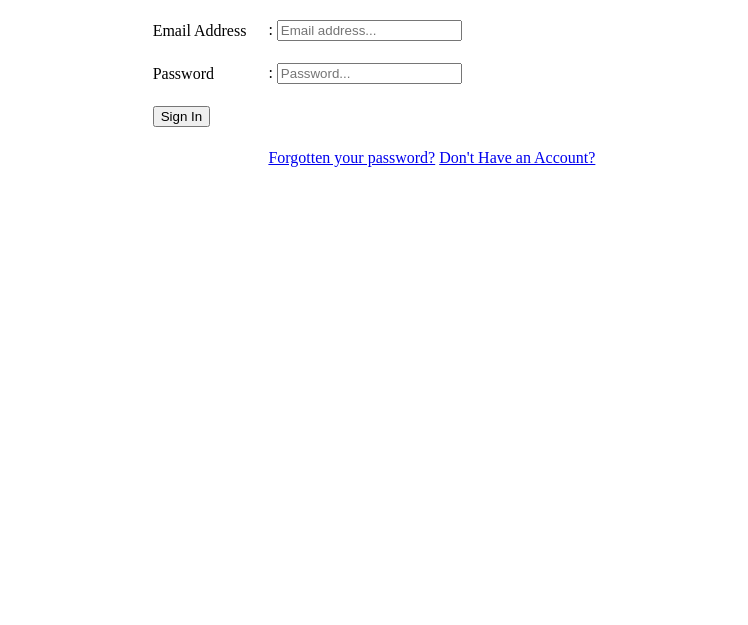
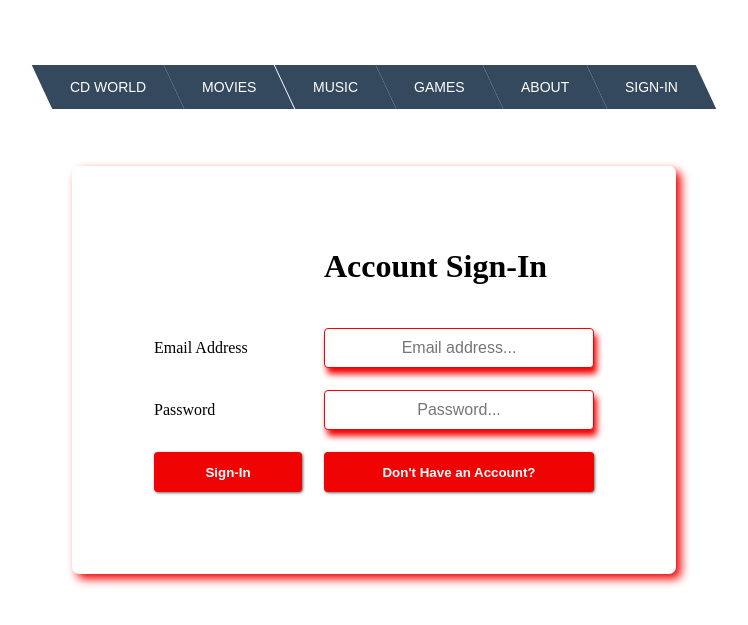
Before and after one commit to SvenBerg2/web-design, a PHP site: page /customer_signin.php in a window 1280 px wide. Shown: the top 625 px of the page, without its empty margins (266-1014 px from the left). Run offline with PHP 8.4, Linux system fonts and the light colour scheme; a stand-in replaces the project's code that opens the database connection.

Commit message:
Update customer_signin.php
updated sign in page

```diff
--- a/customer_signin.php
+++ b/customer_signin.php
@@ -1,25 +1,138 @@
+<?php
+error_reporting(0);
+session_start();
+include('include/connect.php');
+if (isset($_POST['btnsignin']))
+{
+	$txtemail=$_POST['txtemail'];
+	$txtpassword=$_POST['txtpassword'];
+
+	//$txtemail=mysqli_real_escape_string($txtemail);
+	//$txtpassword=mysqli_real_escape_string($txtpassword);
+	$check="SELECT * FROM customer
+			WHERE email='$txtemail'
+			and password='$txtpassword'";
+
+	$ret=mysqli_query($con,$check);
+	$count=mysqli_num_rows($ret);
+	$row=mysqli_fetch_array($ret);
+
+	if ($count==0)
+	{
+		echo "<script>window.alert('Email or password do not match!')</script>";
+		echo "<script>window.location='customer_signin	.php'</script>";
+	}
+	else
+	{
+		$_SESSION['customer_id']=$row['customer_id'];
+		$_SESSION['first_name']=$row['first_name'];
+		$_SESSION['last_name']=$row['last_name'];
+		$firstname=$_SESSION['first_name'];
+		echo "<script>window.alert('Welcome $firstname!')</script>";
+		echo "<script>window.location='home_page.php'</script>";
+	}
+}
+?>
 <html>
 <head>
-	<title>Sign In</title>
+	<title>Account Sign-In</title>
+	<link rel="stylesheet" type="text/css" href="style.css">
+  <link rel="stylesheet" type="text/css" href="style1.css">
+  <link rel="stylesheet" type="text/css" href="style2.css">
 </head>
 <body>
-<form action="customer_signin.php" method="POST" enctype="multipart/form-data"></form>
-	<table align="center" cellpadding="10">
+<form action="customer_signin.php" method="POST" enctype="multipart/form-data">
+<table align="center">
+<tr>
+<td>
+<ul class="menu cf">
+  <li><a href="home_page.php">CD World</a></li>
+  <li>
+    <a href="movie.php">Movies</a>
+    <ul class="submenu">
+      <li><a href="">Action</a></li>
+      <li><a href="">Animation</a></li>
+      <li><a href="">Comedy</a></li>
+      <li><a href="">Crime</a></li>
+      <li><a href="">Documentary</a></li>
+      <li><a href="">Drama</a></li>
+      <li><a href="">Fantasy</a></li>
+      <li><a href="">Foreign</a></li>
+      <li><a href="">Horror</a></li>
+      <li><a href="">Romantic</a></li>
+      <li><a href="">Sci-Fi</a></li>
+      <li><a href="">Thriller</a></li>
+      <li><a href="">War</a></li>
+      <li><a href="">Western</a></li>
+    </ul>
+  </li>
+  <li><a href="music.php">Music</a>
+    <ul class="submenu">
+      <li><a href="">Alternative</a></li>
+      <li><a href="">Blues</a></li>
+      <li><a href="">Classical</a></li>
+      <li><a href="">Country</a></li>
+      <li><a href="">Dance & Electronic</a></li>
+      <li><a href="">Folk</a></li>
+      <li><a href="">Heavy Metal</a></li>
+      <li><a href="">Jazz</a></li>
+      <li><a href="">Pop</a></li>
+      <li><a href="">R&B</a></li>
+      <li><a href="">Rap & Hip-Hop</a></li>
+      <li><a href="">Reggae</a></li>
+      <li><a href="">Rock</a></li>
+      <li><a href="">Soundtracks</a></li>
+    </ul>
+    </li>
+  <li><a href="game.php">Games</a>
+    <ul class="submenu">
+      <li><a href="">Action</a></li>
+      <li><a href="">Adventrue</a></li>
+      <li><a href="">Fighting</a></li>
+      <li><a href="">Horror</a></li>
+      <li><a href="">Rhythm & Dance</a></li>
+      <li><a href="">Platformer</a></li>
+      <li><a href="">Puzzle</a></li>
+      <li><a href="">Racing</a></li>
+      <li><a href="">Role Playing</a></li>
+      <li><a href="">Shooter</a></li>
+      <li><a href="">Simulation</a></li>
+      <li><a href="">Sport</a></li>
+      <li><a href="">Strategy</a></li>
+    </ul>
+    </li>
+    <li><a href="">ABOUT</a></li>
+<?php if (!isset($_SESSION['customer_id']))
+      {
+        echo "<li><a href='customer_signin.php'>Sign-In</a></li>";
+        //echo "<li><a href='customer_signup.php'>Sign-Up</a></li>";
+      }
+      else
+      {
+        echo "<li><a href='logout.php'>Logout</a></li>";
+      }
+?>
+</ul>
+</td>
+</tr>
+</table>
+	<table align="center" class="ggwp" cellpadding="10">
+		<tr><td></td>
+			<td><h1>Account Sign-In</h1></td>
+		</tr>
 		<tr>
 			<td>Email Address</td>
-			<td>: <input type="email" name="txtemail" placeholder="Email address..." class="search" required></td>
+			<td><input type="email" name="txtemail" placeholder="Email address..." class="textboxd1" style="width:270px;" required/></td>
 		</tr>
 		<tr>
 			<td>Password</td>
-			<td>: <input type="password" name="txtpass" placeholder="Password..." class="search" required></td>
+			<td><input type="password" name="txtpassword" placeholder="Password..." class="textboxd1" style="width:270px;" required/></td>
 		</tr>
 		<tr>
-			<td><input type="submit" name="btnsignin" value="Sign In"></td>
-		</tr>
-		<tr>
-			<td></td>
-			<td><a href="#">Forgotten your password?</a> <a href="customer_registration.php">Don't Have an Account?</a></td>
+			<td><input type="submit" name="btnsignin" class="btnd" value="Sign-In"></td>
+			<td><a href="customer_signup.php"><input type="button" class="btnd" style="width:270px;" value="Don't Have an Account?"></a></td>
 		</tr>
 	</table>
+</form>
 </body>
 </html>
```
